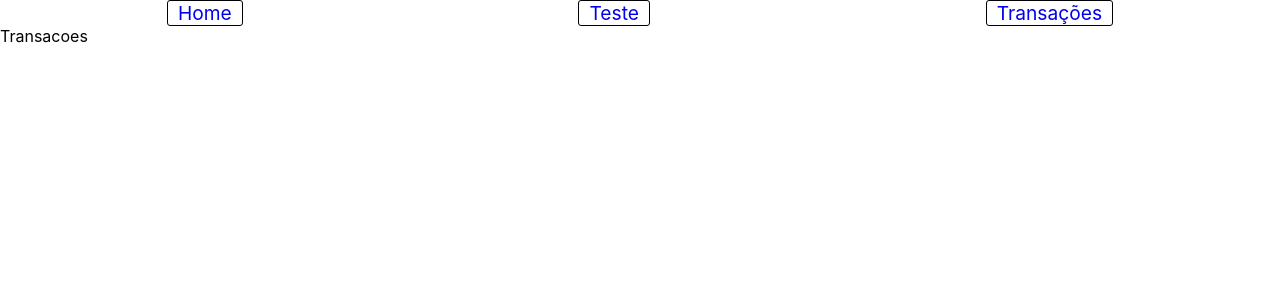
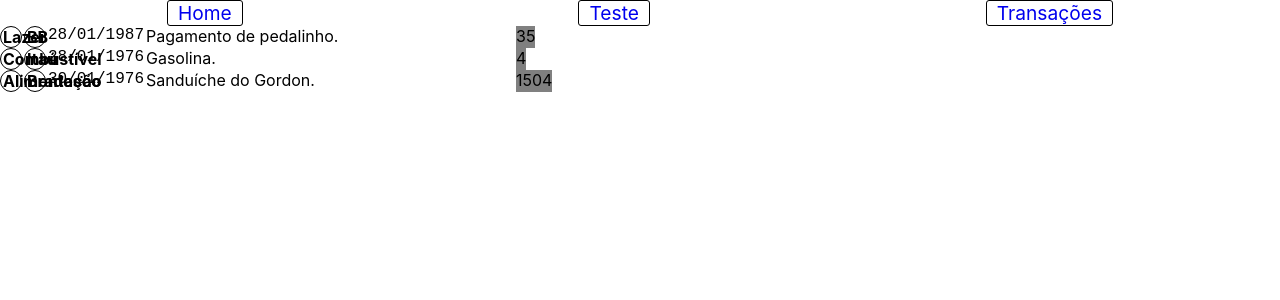
Before and after one commit to EduardoMangeli/teste_apoena, a React (Create React App) app: page /transacoes in a window 1280 px wide. Shown: the top 300 px of the page. Built offline with nearby package versions, Linux system fonts and the light colour scheme.

Commit message:
usando json

```diff
--- /dev/null
+++ b/src/components/Extrato/Extrato.jsx
@@ -0,0 +1,25 @@
+import ItemExtrato from "../ItemExtrato/ItemExtrato";
+import Container from "./Style";
+import transacoes from "../../data/transacoes.json";
+
+
+const Extrato = () => (
+    <Container>
+        {
+            transacoes.map(
+                (ele, ind) => (
+                    <ItemExtrato
+                        key={ind}
+                        cat={ele.categoria}
+                        inst={ele.instituicao}
+                        data={ele.data}
+                        descri={ele.descricao}
+                        valor={ele.valor}
+                    />
+                )
+            )
+        }
+    </Container>
+);
+
+export default Extrato;
--- /dev/null
+++ b/src/components/Extrato/Style.js
@@ -0,0 +1,7 @@
+import styled from "styled-components";
+
+const Container = styled.div`
+
+`;
+
+export default Container;
--- a/src/pages/Transacoes.jsx
+++ b/src/pages/Transacoes.jsx
@@ -1,9 +1,10 @@
+import Extrato from "../components/Extrato/Extrato";
 import Menu from "../components/Menu/Menu";
 
 const Transacoes = () => (
     <>
     <Menu />
-    Transacoes
+    <Extrato />
     </>
 );
 
```
